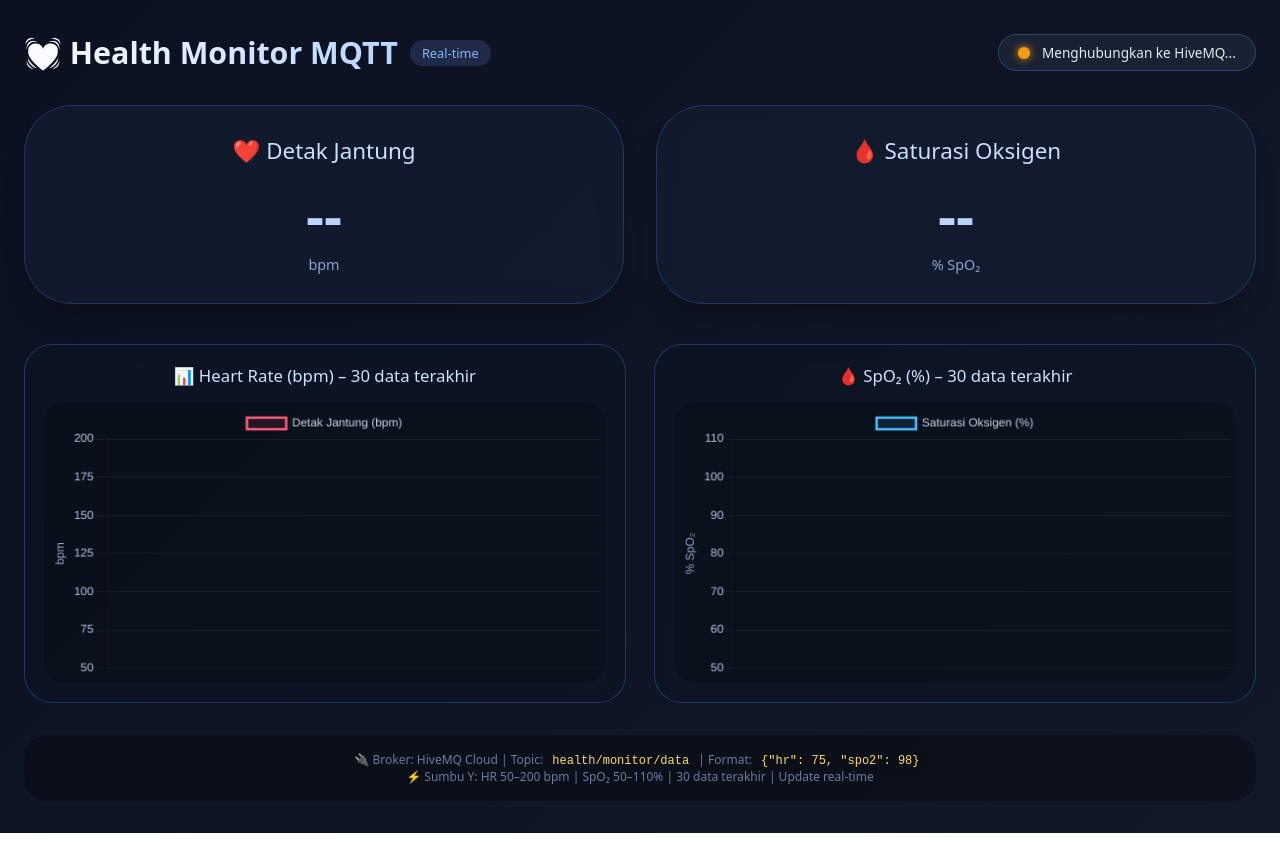
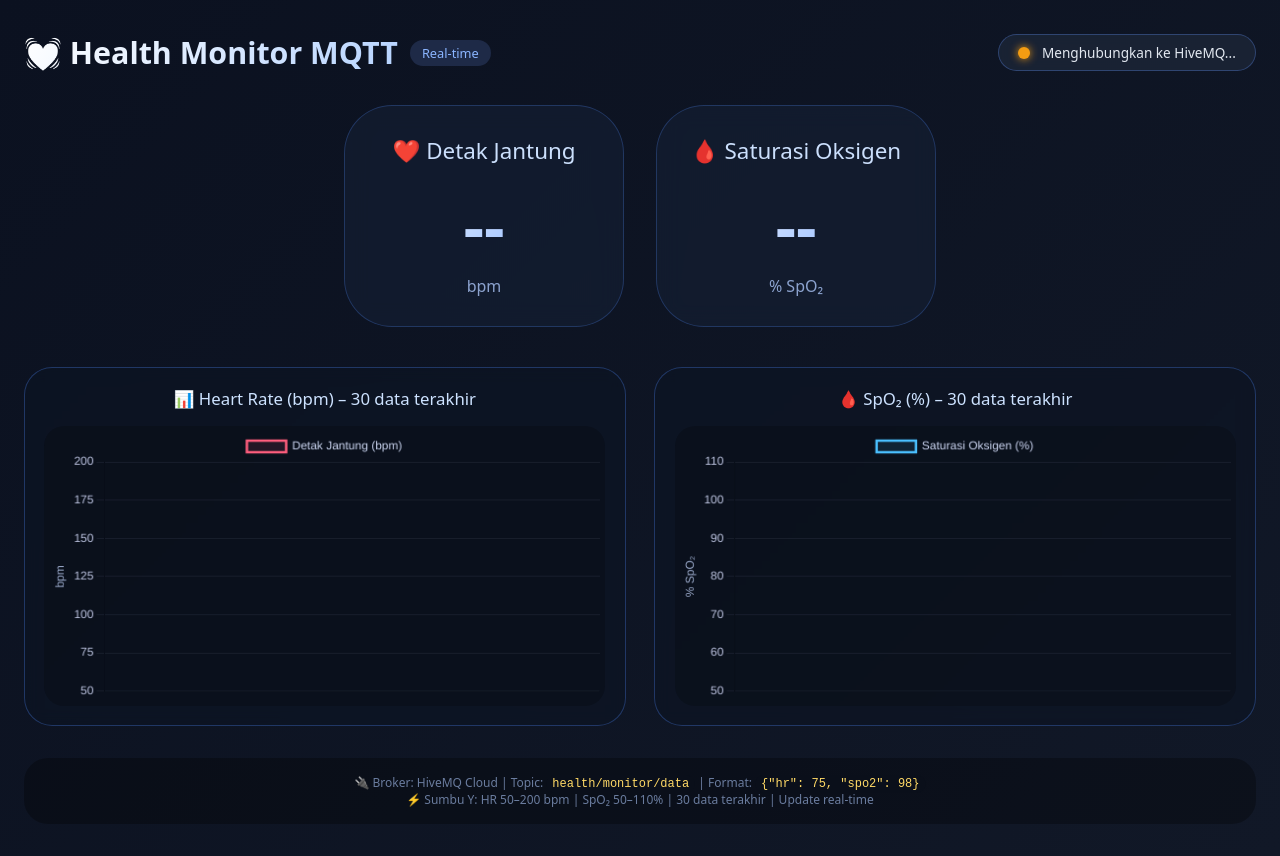
Before and after one commit to ibnulmu/semhas_heart-rate, a plain HTML site: page index.html in a window 1280 px wide. Before the commit the page ends 833 px from the top, so only its background shows below. Drawn offline with nearby package versions, Linux system fonts and the light colour scheme; a script that the page names is missing.

Commit message:
Update style.css

```diff
--- a/style.css
+++ b/style.css
@@ -72,10 +72,10 @@ h1 {
 .led.connecting { background: #f39c12; box-shadow: 0 0 8px #f39c12; }
 .led.disconnected { background: #e74c3c; box-shadow: 0 0 6px #e74c3c; }
 
-/* Tiga card - menggunakan grid agar responsif */
 .cards {
-  display: grid;
-  grid-template-columns: repeat(auto-fit, minmax(220px, 1fr));
+  display: flex;
+  flex-wrap: wrap;
+  justify-content: center;
   gap: 2rem;
   margin-bottom: 2.5rem;
 }
@@ -84,58 +84,19 @@ h1 {
   background: rgba(20, 30, 50, 0.7);
   backdrop-filter: blur(12px);
   border-radius: 48px;
-  padding: 1.8rem 1rem;
+  padding: 1.8rem 2rem;
   text-align: center;
+  min-width: 220px;
+  flex: 1;
+  max-width: 280px;
   border: 1px solid rgba(80, 140, 255, 0.25);
-  transition: transform 0.2s, border-color 0.2s;
-  box-shadow: 0 20px 30px -12px rgba(0, 0, 0, 0.3);
+  transition: transform 0.2s;
 }
 
-.card:hover {
-  transform: translateY(-5px);
-  border-color: rgba(100, 160, 255, 0.6);
-}
-
-.card h2 {
-  font-size: 1.4rem;
-  font-weight: 500;
-  color: #cbdffc;
-  margin-bottom: 1rem;
-}
-
-.value {
-  font-size: 3.5rem;
-  font-weight: 800;
-  background: linear-gradient(135deg, #ffffff, #7aabff);
-  background-clip: text;
-  -webkit-background-clip: text;
-  color: transparent;
-  line-height: 1.2;
-}
-
-.unit {
-  font-size: 0.9rem;
-  color: #8ca3cf;
-  margin-top: 6px;
-}
-
-/* Card tangan spesifik */
-.card.hand .value {
-  font-size: 1.8rem;
-  background: none;
-  -webkit-background-clip: unset;
-  background-clip: unset;
-  color: #ffd966;
-}
-
-.hand-detected .value {
-  color: #2ecc71 !important;
-  text-shadow: 0 0 6px #2ecc71;
-}
-
-.hand-detected .unit {
-  color: #2ecc71;
-}
+.card:hover { transform: translateY(-5px); border-color: rgba(100, 160, 255, 0.6); }
+.card h2 { font-size: 1.4rem; font-weight: 500; color: #cbdffc; margin-bottom: 1rem; }
+.value { font-size: 4rem; font-weight: 800; background: linear-gradient(135deg, #ffffff, #7aabff); background-clip: text; -webkit-background-clip: text; color: transparent; }
+.unit { font-size: 1rem; color: #8ca3cf; margin-top: 6px; }
 
 .chart-grid {
   display: grid;
@@ -189,7 +150,6 @@ code {
 
 @media (max-width: 780px) {
   .chart-grid { grid-template-columns: 1fr; }
-  .value { font-size: 2.5rem; }
-  .card.hand .value { font-size: 1.4rem; }
+  .value { font-size: 2.8rem; }
   body { padding: 1rem; }
 }
```
